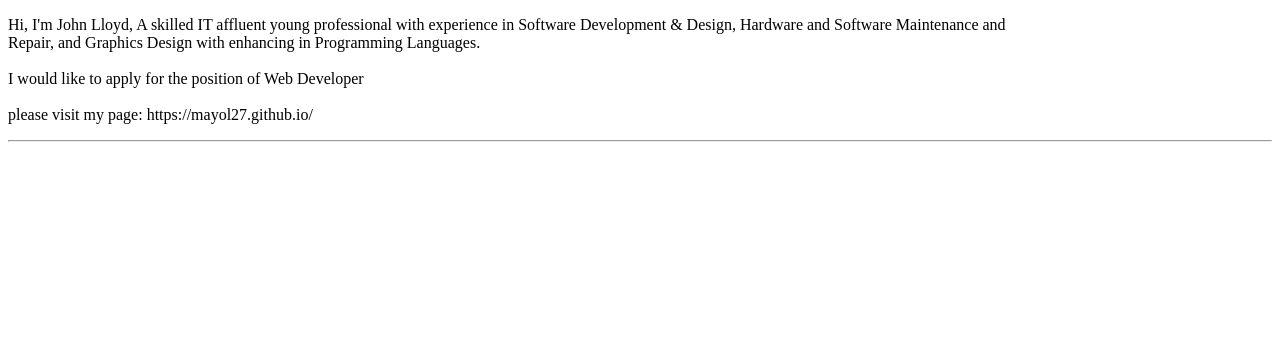
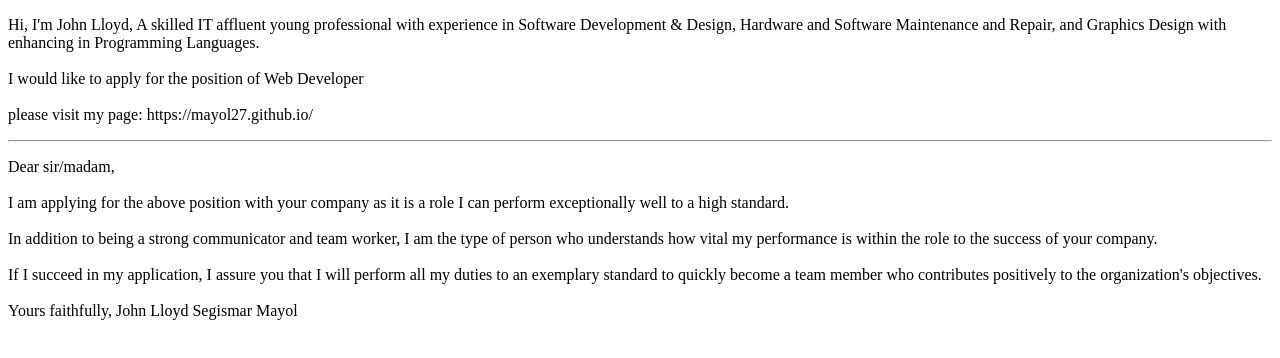
Before and after one commit to mayol27/mayol27.github.io, a plain HTML site: page text.html in a window 1280 px wide. Drawn offline with Linux system fonts and the light colour scheme.

Commit message:
add text

```diff
--- a/text.html
+++ b/text.html
@@ -7,7 +7,7 @@
     <title>Document</title>
   </head>
   <body>
-    <div style="width: 1000px">
+    <section>
       <p>
         Hi, I'm John Lloyd, A skilled IT affluent young professional with
         experience in Software Development & Design, Hardware and Software
@@ -20,7 +20,31 @@
         <br />
         please visit my page: https://mayol27.github.io/
       </p>
-    </div>
+    </section>
     <hr />
+    <section>
+      <div>
+        <p>
+          Dear sir/madam,
+          <br />
+          <br />
+          I am applying for the above position with your company as it is a role
+          I can perform exceptionally well to a high standard.
+          <br />
+          <br />
+          In addition to being a strong communicator and team worker, I am the
+          type of person who understands how vital my performance is within the
+          role to the success of your company.
+          <br />
+          <br />
+          If I succeed in my application, I assure you that I will perform all
+          my duties to an exemplary standard to quickly become a team member who
+          contributes positively to the organization's objectives.
+          <br />
+          <br />
+          Yours faithfully, John Lloyd Segismar Mayol
+        </p>
+      </div>
+    </section>
   </body>
 </html>
```
